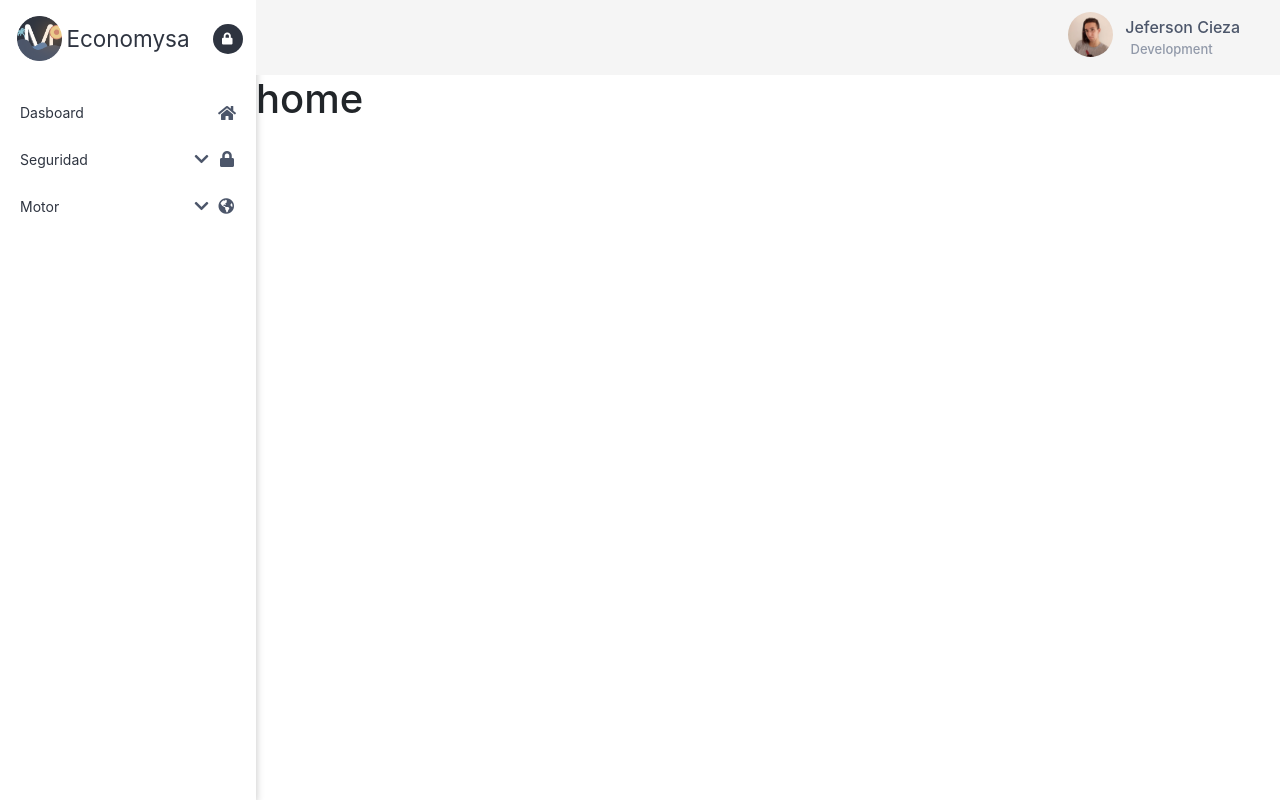
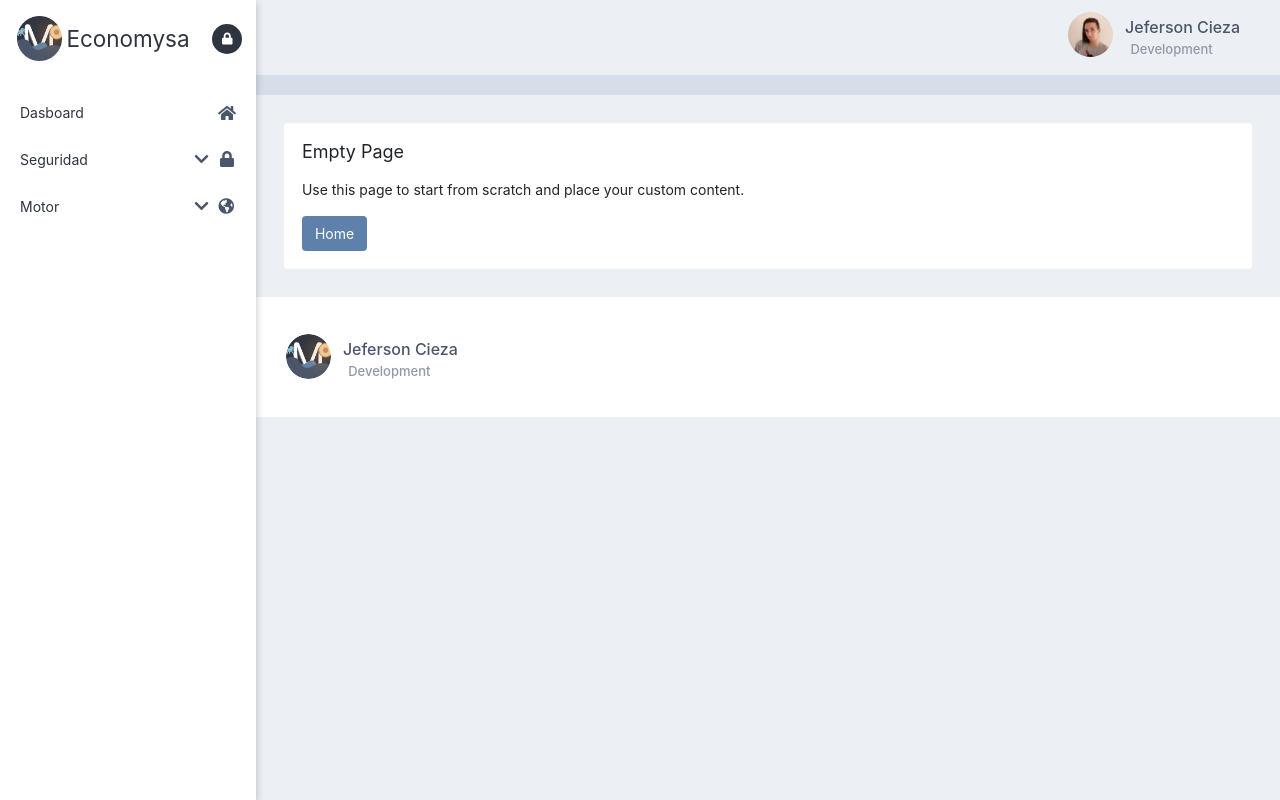
Before and after one commit to Franco-Ezequiel-Marchegiani/Economysa, a React (Create React App) app: page / in a window 1280 px wide. Built offline with nearby package versions, Linux system fonts and the light colour scheme.

Commit message:
Home terminado

```diff
--- a/src/App.css
+++ b/src/App.css
@@ -6,3 +6,79 @@ body{
   width: 100%;
   box-sizing: border-box;
 }
+.homeRellenoContainer{
+  background-color: #fff;
+  display: flex;
+  justify-content: start;
+  align-items: center;
+  padding-right: 40px;
+  height: 120px;
+  padding: 10px 30px;
+}
+.homeRellenoContainer img{
+  width: 45px;
+  height: 45px;
+  border-radius: 50%;
+}
+.homeTextoRellenoContainer{
+  padding-top: 10px;
+  display: flex;
+  flex-direction: column;
+  justify-content: flex-start;
+  align-items: center;
+}
+.homeTextoRellenoContainer p{
+  font-size: 16px;
+  font-weight: 500;
+  color: #4c566a;
+  padding-left: 12px;
+  position: relative;
+  top: 5px;
+}
+.homeTextoRellenoContainer span{
+  font-size: 13px;
+  font-weight: 500;
+  color: #9199a9;
+  padding-right: 10px;
+  position: relative;
+  bottom: 10px;
+}
+.fondoHome{
+  background-color: #eceff4;
+  box-shadow: rgba(0, 0, 0, 0.24) 0px 3px 8px;
+}
+.divEspacioHome{
+  background-color: #d8dee9;
+  height: 20px;
+}
+.divEspacioHome p{
+  visibility: hidden;
+}
+.infoPrincipalHome{
+  padding: 28px;
+}
+.infoPrincipalContainer{
+  border-radius: 4px;
+  background: #ffffff;
+  padding: 18px;
+}
+.infoPrincipalContainer h1{
+  font-size: 18px;
+  font-weight: 400;
+}
+.infoPrincipalContainer p{
+  font-size: 14px;
+  margin-top: 16px;
+}
+.infoPrincipalContainer button{
+  color: #ffffff;
+  background-color: #5E81AC;
+  border: 1px solid transparent;
+  font-size: 14px;
+  border-radius: 4px;
+  transition: background-color 0.15s, box-shadow 0.15s;
+  padding: 6px 12px;
+}
+.infoPrincipalContainer button:hover{
+  transition: background-color 0.15s, box-shadow 0.15s;
+}
--- a/src/App.js
+++ b/src/App.js
@@ -2,16 +2,29 @@ import React from 'react';
 import './App.css';
 import Header from './components/Header/Header';
 import Sidebar from './components/Sidebar/Sidebar';
+import Logo from './images/logo.png'
 
 function App() {
   return (
     <section className="homeContainer">
-      <section>
-        <Sidebar/>
-      </section>
-      <section>
+      <Sidebar/>
+      <section className='fondoHome'>
       <Header/>
-      <h1>home</h1>
+      <div className='divEspacioHome'><p>...</p></div>
+      <div className='infoPrincipalHome'>
+      <div className='infoPrincipalContainer'>
+        <h1>Empty Page</h1>
+        <p>Use this page to start from scratch and place your custom content.</p>
+        <button>Home</button>
+      </div>
+      </div>
+      <div className='homeRellenoContainer'>
+          <img src={Logo} alt="ej" />
+          <div className='homeTextoRellenoContainer'>
+              <p>Jeferson Cieza</p>
+              <span>Development</span>
+          </div>
+      </div>
       </section>
 
     </section>
--- a/src/components/Header/Header.css
+++ b/src/components/Header/Header.css
@@ -1,7 +1,8 @@
 .header{
     width: 85vw;
     height: 75px;
-    background-color: rgb(245, 245, 245);
+    background-color: #eceff4;
+    box-shadow: rgba(0, 0, 0, 0.24) 0px 3px 8px;
 }
 .headerContent{
     display: flex;
--- a/src/components/Sidebar/Sidebar.css
+++ b/src/components/Sidebar/Sidebar.css
@@ -3,6 +3,7 @@
     width: 15vw;
     height: 100vh;
     box-shadow: rgba(0, 0, 0, 0.24) 0px 3px 8px;
+    z-index: 1;
 }
 .iconTitleSideBar{
     display: none;
@@ -22,6 +23,9 @@
     position: relative;
     top: 2px;
     left: 4px;
+}
+.linkHeaderSidebar:hover{
+    color: #2e3440;
 }
 .iconTitleSideBar button{
     position: relative;
@@ -55,6 +59,7 @@
 }
 .linkSidebar:hover{
     background-color: rgb(180, 180, 180);
+    color: #2e3440;
     border-radius: 6px;
     transition: 300ms;
 }
```
